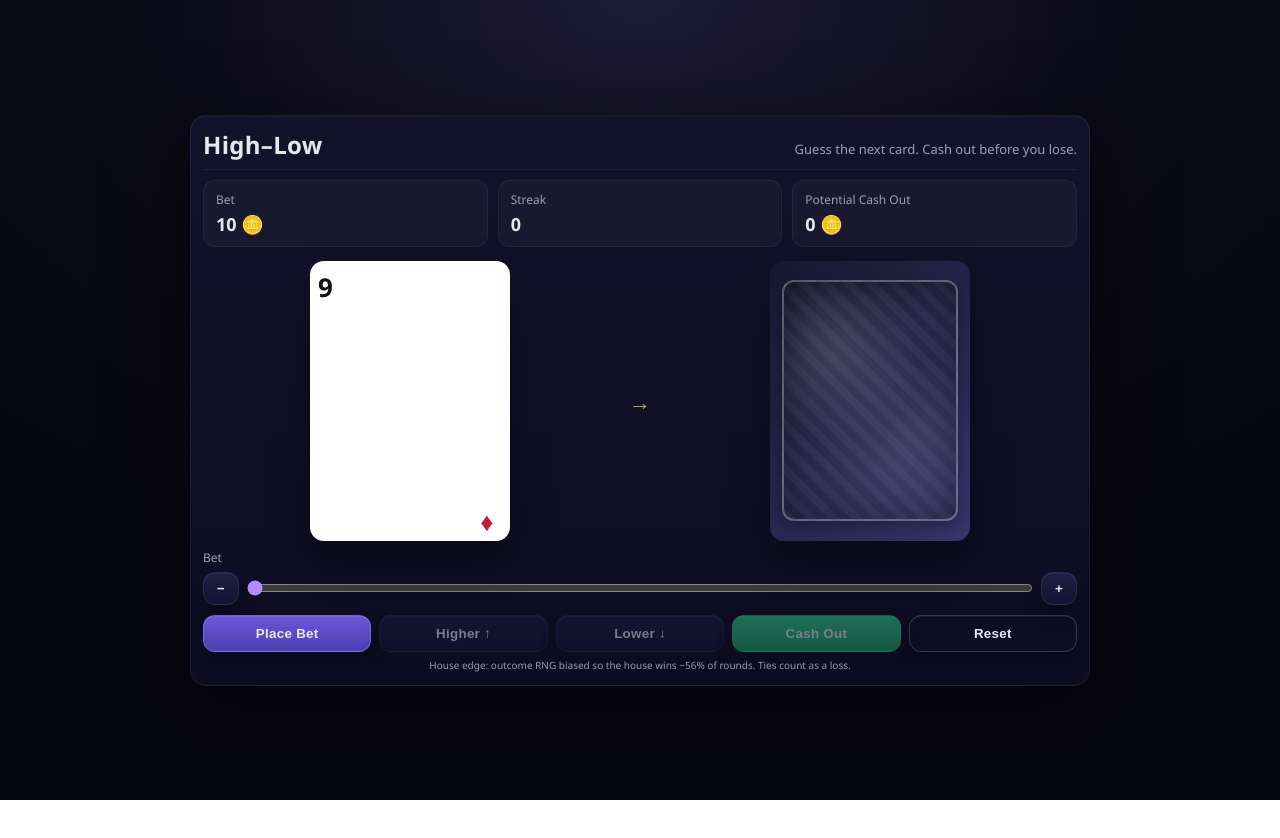
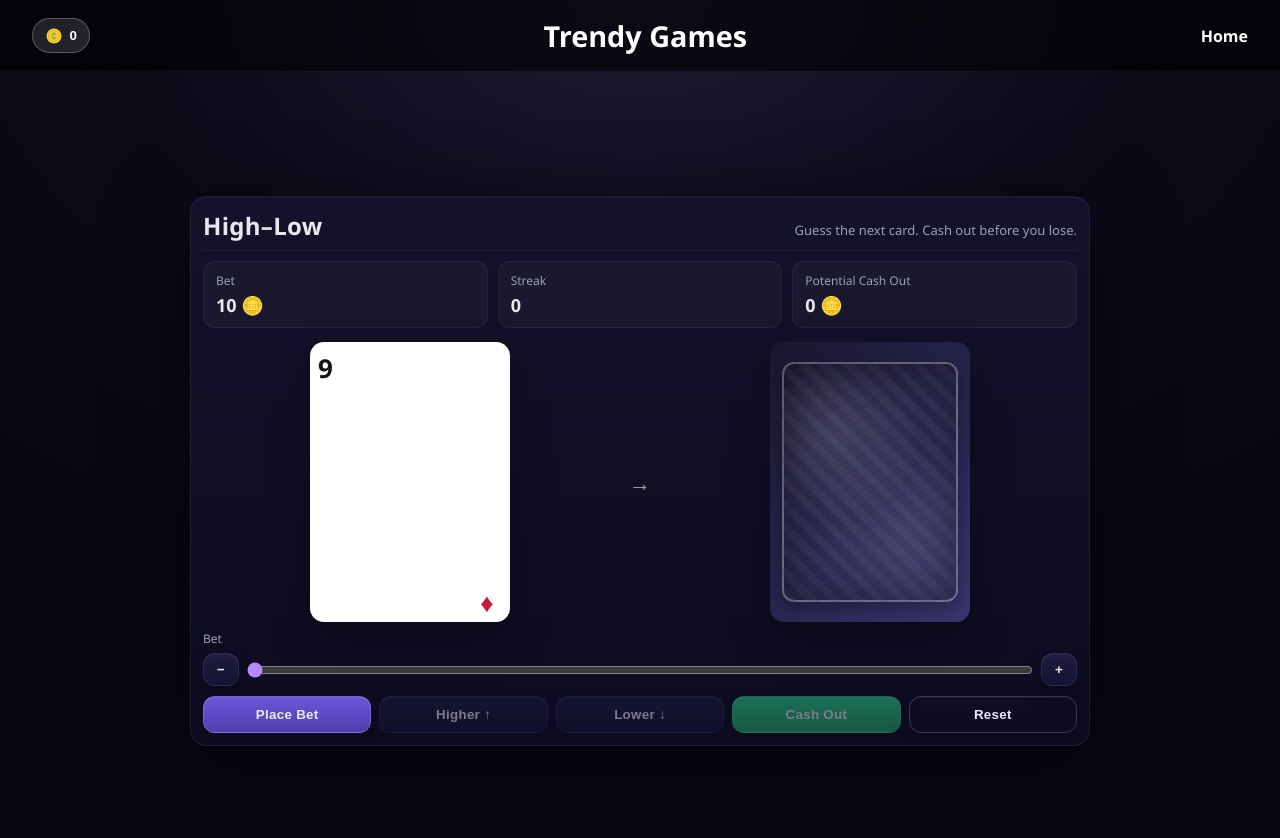
Before and after one commit to nicholas-zeus/JSGames, a plain HTML site: page highlow.html in a window 1280 px wide. Before the commit the page ends 800 px from the top, so only its background shows below. Drawn offline with Linux system fonts and the light colour scheme.

Commit message:
update highlow.html

```diff
--- a/highlow.html
+++ b/highlow.html
@@ -9,6 +9,15 @@
   <!-- Game-local styles -->
   <link rel="stylesheet" href="css/highlow.css" />
 </head>
+<header class="site-header">
+    <div id="coin-ui-root"></div>
+    <div class="logo">Trendy Games</div>
+    <input type="checkbox" id="menu-toggle" />
+    <label for="menu-toggle" class="menu-icon">&#9776;</label>
+    <nav class="nav">
+      <a href="index.html">Home</a>
+    </nav>
+  </header>
 <body class="casino-dark">
   <div class="site-shell">
     <!-- optional site header/nav goes here -->
@@ -71,9 +80,6 @@
           </div>
         </div>
 
-        <footer class="hl-hint">
-          <small>House edge: outcome RNG biased so the house wins ~56% of rounds. Ties count as a loss.</small>
-        </footer>
       </section>
     </main>
   </div>
```
